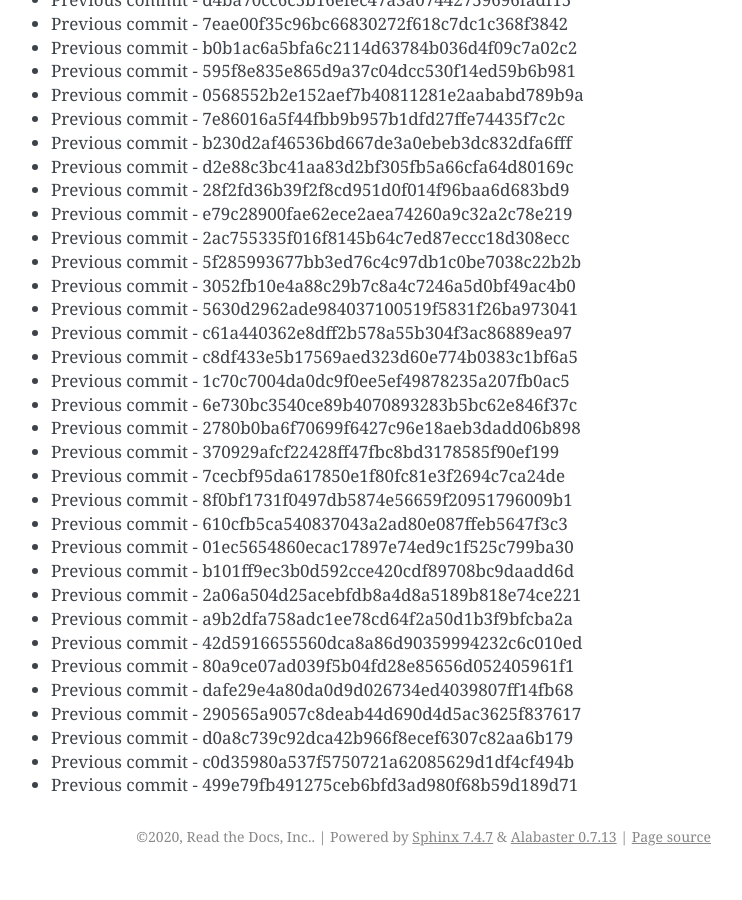
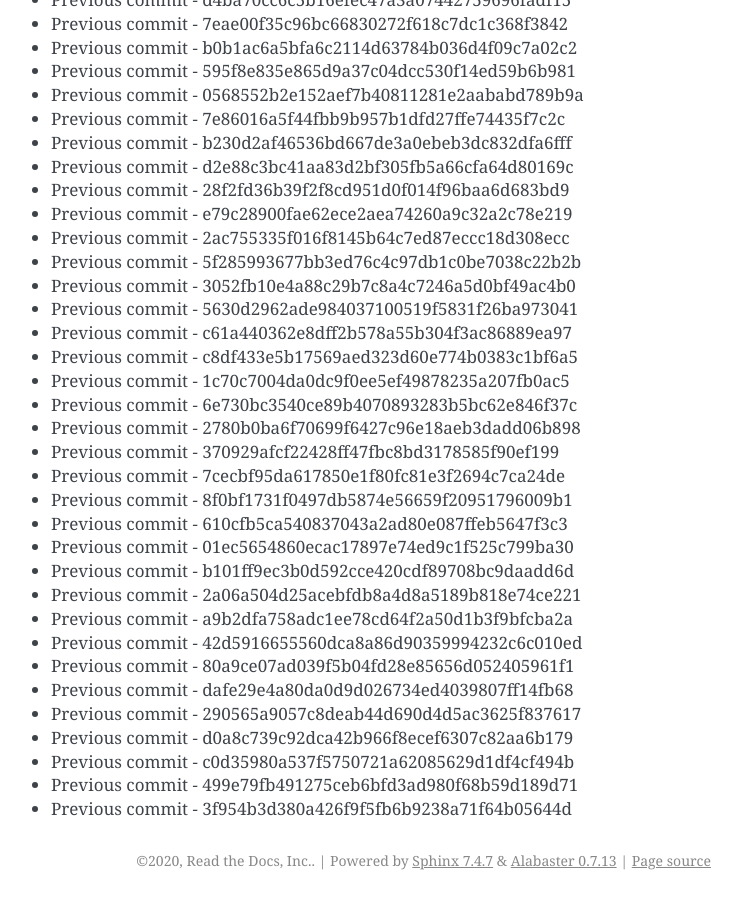
Before and after one commit to readthedocs/rtd-git-stresstest, a Sphinx documentation site: the page built from docs/updates.rst, in a window 1280 px wide and 900 px high, scrolled down 97009 px. Shown: the whole window, without its empty margins (399-1141 px from the left). Built offline with Sphinx 7.4.7, drawn with Linux system fonts in a browser that asks for light colours; before the commit the page ends 97885 px from its top, so only the background shows below that.

Commit message:
Generating commit from previous: 3f954b3d380a426f9f5fb6b9238a71f64b05644d

```diff
--- a/docs/updates.rst
+++ b/docs/updates.rst
@@ -4108,3 +4108,4 @@ It can be tested for any performance characteristics.
 * Previous commit - d0a8c739c92dca42b966f8ecef6307c82aa6b179
 * Previous commit - c0d35980a537f5750721a62085629d1df4cf494b
 * Previous commit - 499e79fb491275ceb6bfd3ad980f68b59d189d71
+* Previous commit - 3f954b3d380a426f9f5fb6b9238a71f64b05644d
```
